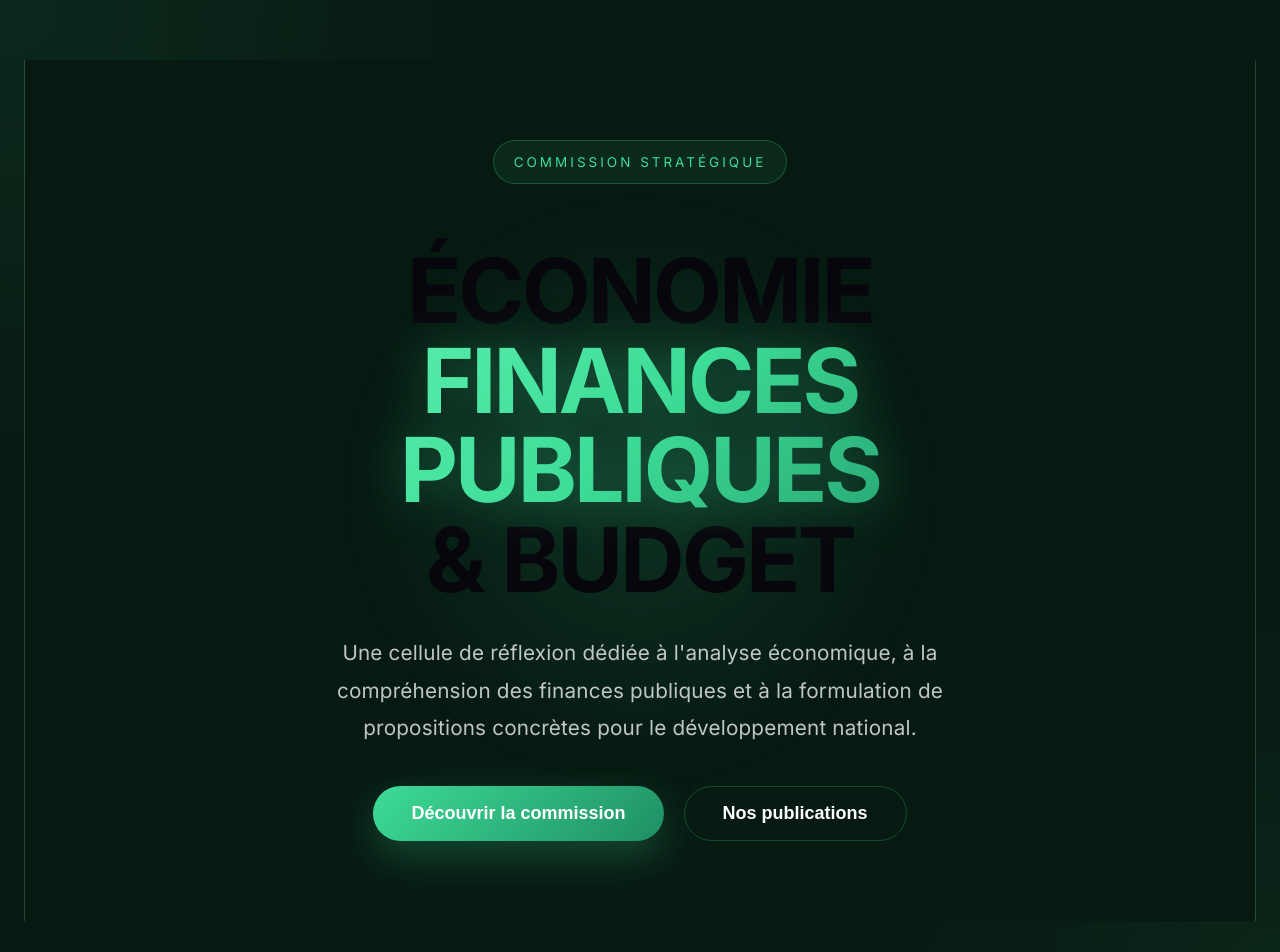
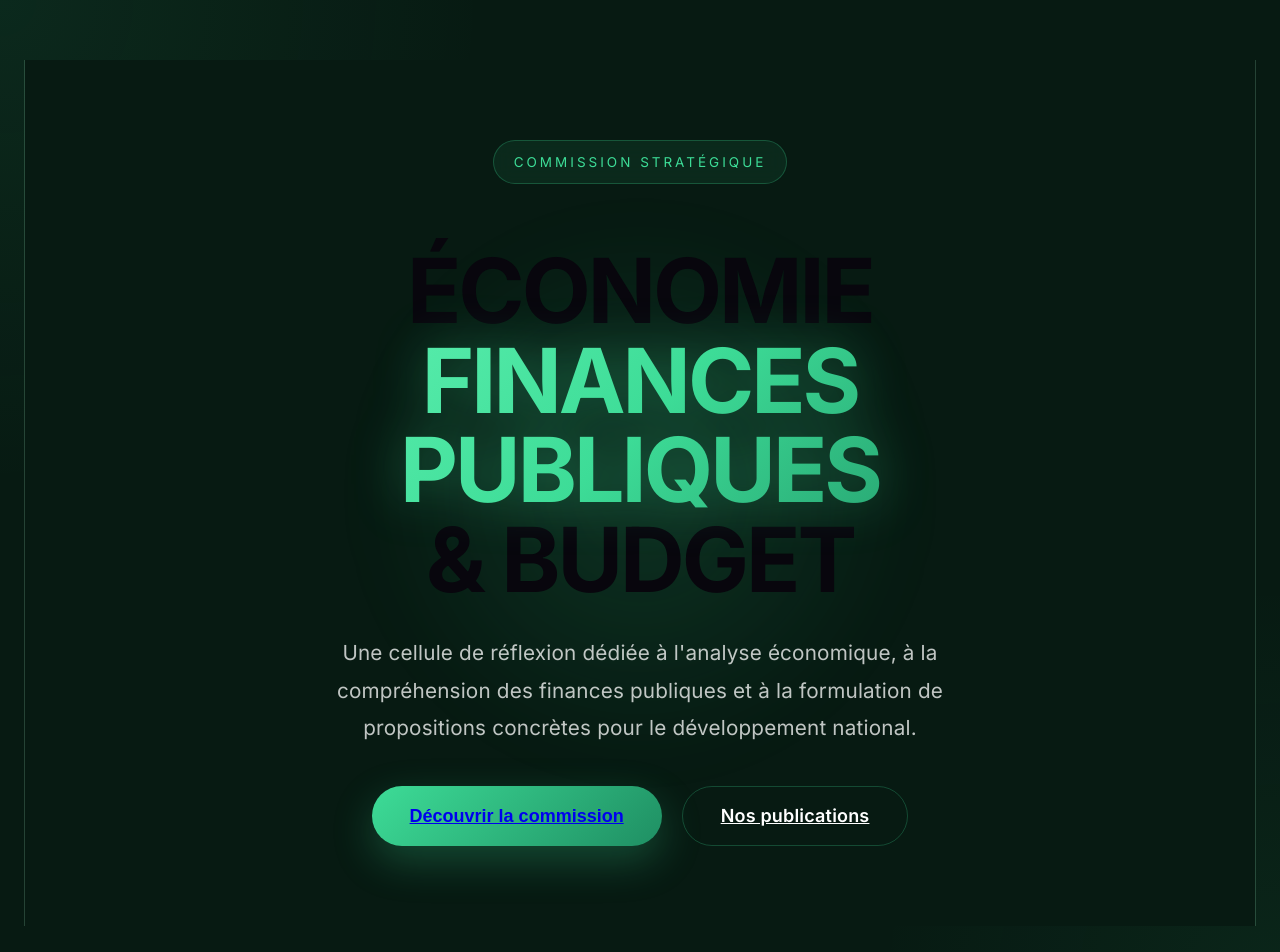
Before and after one commit to MouhamadouGaye/withos, a React (Vite) app in the folder frontend/: page /commissions in a window 1280 px wide. Shown: the top 952 px of the page. Built offline with nearby package versions, Linux system fonts and the light colour scheme; no server answers.

Commit message:
configure vercel frontend build

```diff
--- a/frontend/src/App.tsx
+++ b/frontend/src/App.tsx
@@ -150,7 +150,7 @@ const App: React.FC = () => {
 
 */}
         <Route
-          path="/commissions/economie/reports"
+          path="/commissions/economie/rapports"
           element={<CommissionReports />}
         />
         <Route
--- a/frontend/src/pages/commissions/CommissionHome.tsx
+++ b/frontend/src/pages/commissions/CommissionHome.tsx
@@ -1,5 +1,6 @@
 import React from "react";
 import "./CommissionHome.css";
+import { Link } from "react-router-dom";
 
 const CommissionHome: React.FC = () => {
   return (
@@ -25,11 +26,18 @@ const CommissionHome: React.FC = () => {
 
           <div className="hero-actions">
             <button className="cyber-button">
-              <span className="button-glitch"></span>
-              Découvrir la commission
+              <Link to="/commissions/economie/dashboard">
+                <span className="button-glitch"></span>
+                Découvrir la commission
+              </Link>
             </button>
 
-            <button className="outline-button">Nos publications</button>
+            <Link
+              to="/commissions/economie/publications"
+              className="outline-button"
+            >
+              Nos publications
+            </Link>
           </div>
         </div>
       </section>
```
